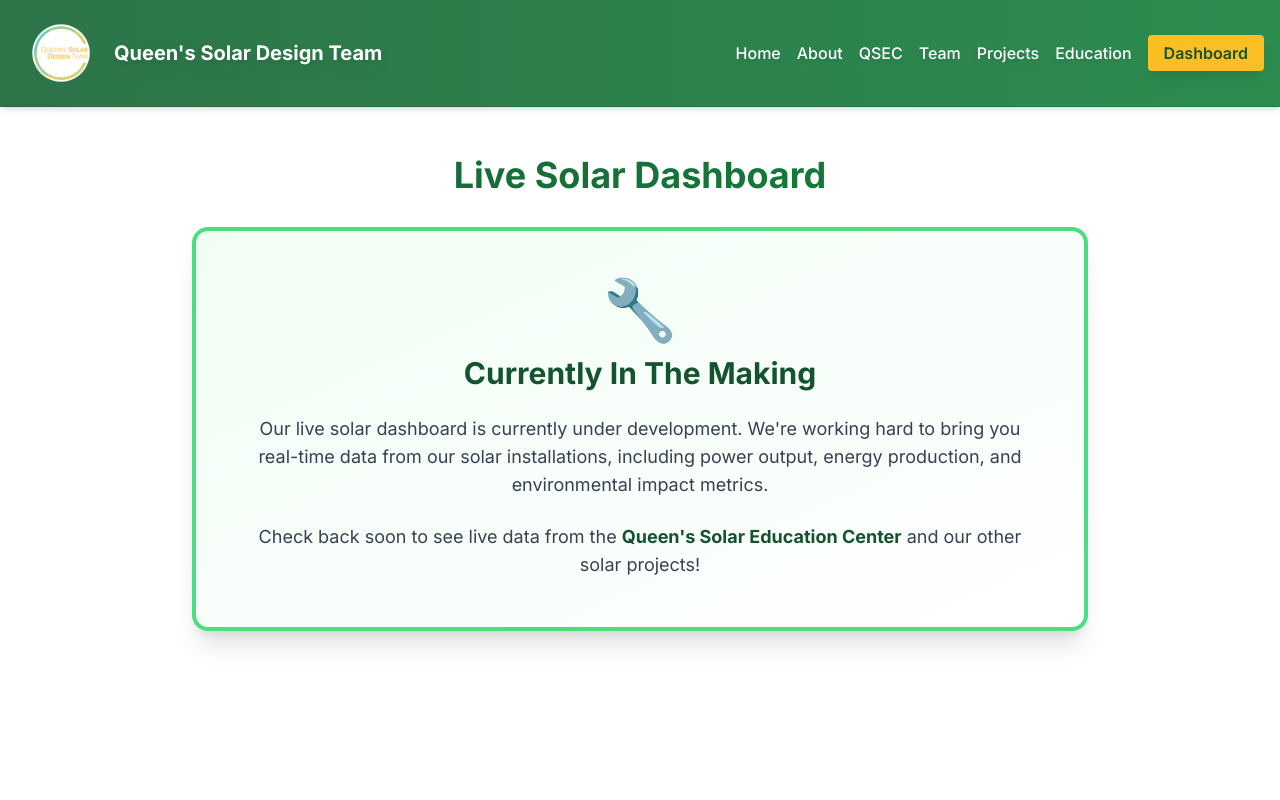
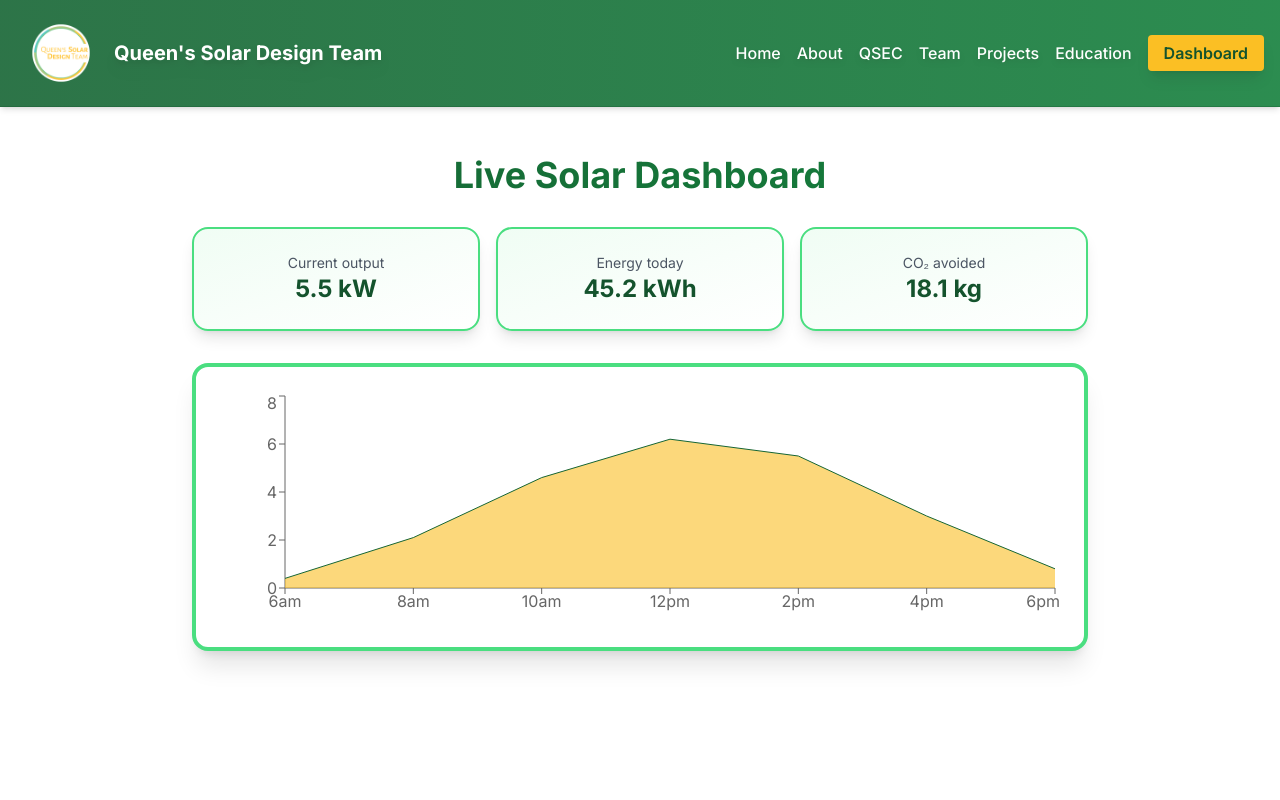
Before and after one commit to Queens-Solar-Design-Team/qsdt-website-new, a Next.js app: page /dashboard in a window 1280 px wide. Shown: the top 800 px of the page. Built offline with nearby package versions, Linux system fonts and the light colour scheme.

Commit message:
this file has static data linked to the live data dashboard
	new file:   app/api/solar/route.ts
	modified:   app/dashboard/page.tsx

```diff
--- /dev/null
+++ b/app/api/solar/route.ts
@@ -0,0 +1,24 @@
+import { NextResponse } from 'next/server'
+
+export const dynamic = 'force-dynamic' // never cache, always fresh
+
+export async function GET() {
+  // DEMO DATA: replace with your real source later
+  const hourly = [
+    { time: '6am', kw: 0.4 }, { time: '8am', kw: 2.1 },
+    { time: '10am', kw: 4.6 }, { time: '12pm', kw: 6.2 },
+    { time: '2pm', kw: 5.5 }, { time: '4pm', kw: 3.0 },
+    { time: '6pm', kw: 0.8 },
+  ]
+
+  const todayKwh = hourly.reduce((s, h) => s + h.kw * 2, 0) // ~2h per step
+  const currentKw = hourly[hourly.length - 3].kw
+
+  return NextResponse.json({
+    updatedAt: new Date().toISOString(),
+    currentKw,
+    todayKwh: Number(todayKwh.toFixed(1)),
+    co2AvoidedKg: Number((todayKwh * 0.4).toFixed(1)), // ~0.4 kg CO2 per kWh
+    hourly,
+  })
+}
--- a/app/dashboard/page.tsx
+++ b/app/dashboard/page.tsx
@@ -1,35 +1,63 @@
 'use client'
 
+import { useEffect, useState } from 'react'
+import { AreaChart, Area, XAxis, YAxis, Tooltip, ResponsiveContainer } from 'recharts'
 import Navbar from '@/components/Navbar'
 import Footer from '@/components/Footer'
 
 export default function Dashboard() {
+   const [data, setData] = useState<any>(null)
+
+   useEffect(() => {
+     fetch('/api/solar').then((r) => r.json()).then(setData)
+   }, [])
+
   return (
     <>
       <Navbar />
       <main className="min-h-screen py-12">
+
         <div className="container mx-auto px-4">
           <div className="max-w-4xl mx-auto">
             <h1 className="text-4xl font-bold bg-gradient-to-r from-solar-green to-earth-green bg-clip-text text-transparent mb-8 text-center">
               Live Solar Dashboard
             </h1>
 
-            <div className="bg-gradient-to-br from-green-50 to-white rounded-2xl p-12 shadow-xl border-4 border-solar-light-green text-center">
-              <div className="mb-6">
-                <div className="text-6xl mb-4">🔧</div>
-                <h2 className="text-3xl font-bold text-solar-dark-green mb-4">
-                  Currently In The Making
-                </h2>
+                        {!data ? (
+              <p className="text-center text-gray-600">Loading...</p>
+            ) : (
+              <div className="space-y-8">
+                <div className="grid grid-cols-3 gap-4 text-center">
+                  <div className="bg-gradient-to-br from-green-50 to-white rounded-2xl p-6 shadow-lg border-2 border-solar-light-green">
+                    <p className="text-sm text-gray-600">Current output</p>
+                    <p className="text-2xl font-bold text-solar-dark-green">{data.currentKw} kW</p>
+                  </div>
+                  <div className="bg-gradient-to-br from-green-50 to-white rounded-2xl p-6 shadow-lg border-2 border-solar-light-green">
+                    <p className="text-sm text-gray-600">Energy today</p>
+                    <p className="text-2xl font-bold text-solar-dark-green">{data.todayKwh} kWh</p>
+                  </div>
+                  <div className="bg-gradient-to-br from-green-50 to-white rounded-2xl p-6 shadow-lg border-2 border-solar-light-green">
+                    <p className="text-sm text-gray-600">CO₂ avoided</p>
+                    <p className="text-2xl font-bold text-solar-dark-green">{data.co2AvoidedKg} kg</p>
+                  </div>
+                </div>
+
+                <div className="h-72 bg-white rounded-2xl p-6 shadow-xl border-4 border-solar-light-green">
+                  <ResponsiveContainer width="100%" height="100%">
+                    <AreaChart data={data.hourly}>
+                      <XAxis dataKey="time" />
+                      <YAxis />
+                      <Tooltip />
+                      <Area dataKey="kw" stroke="#166534" fill="#fbbf24" />
+                    </AreaChart>
+                  </ResponsiveContainer>
+                </div>
               </div>
-              <p className="text-lg text-gray-700 mb-6">
-                Our live solar dashboard is currently under development. We're working hard to bring you real-time data from our solar installations, including power output, energy production, and environmental impact metrics.
-              </p>
-              <p className="text-lg text-gray-700">
-                Check back soon to see live data from the <strong className="text-solar-dark-green">Queen's Solar Education Center</strong> and our other solar projects!
-              </p>
-            </div>
+            )}
           </div>
         </div>
+
+
       </main>
       <Footer />
     </>
```
